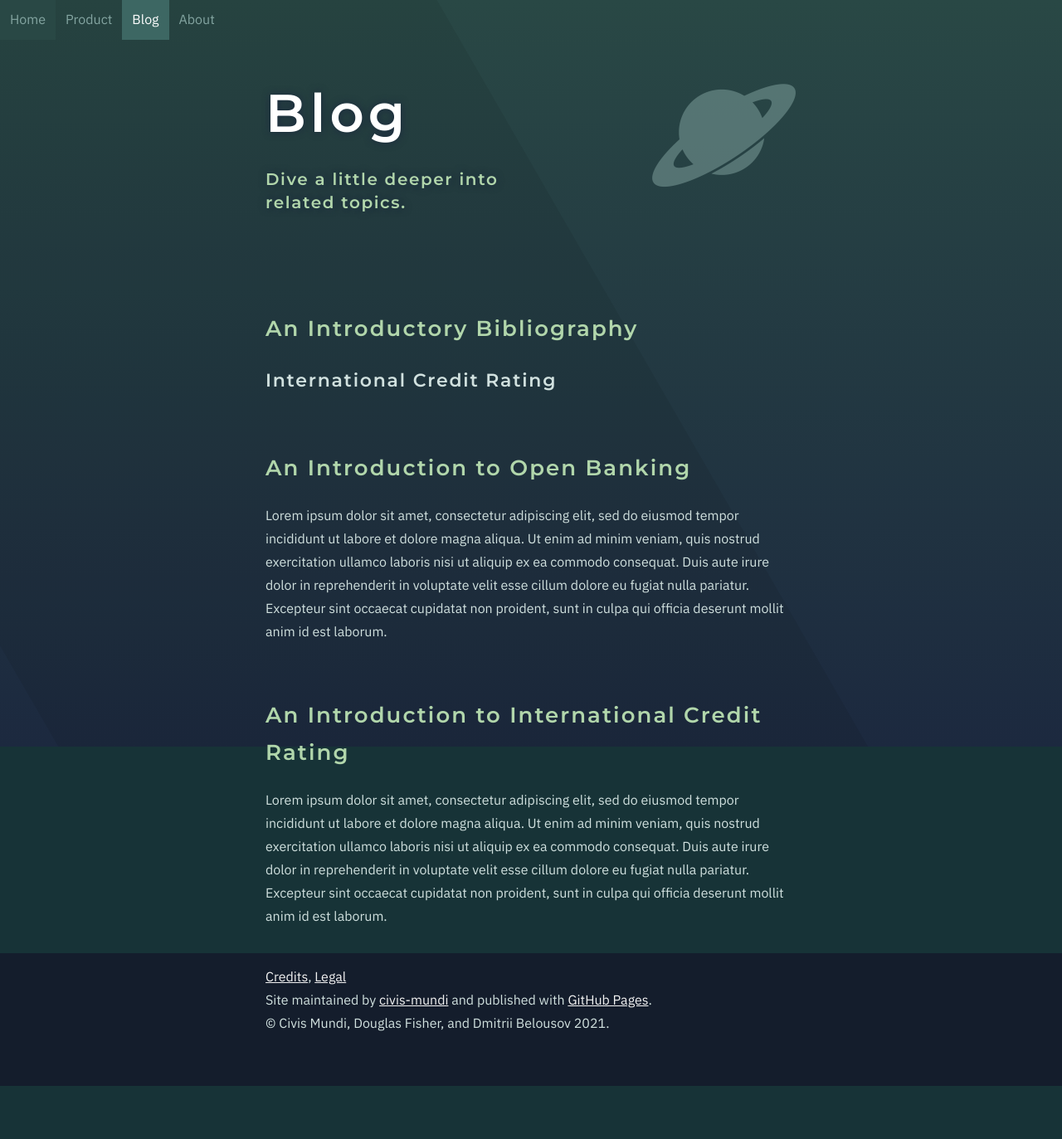
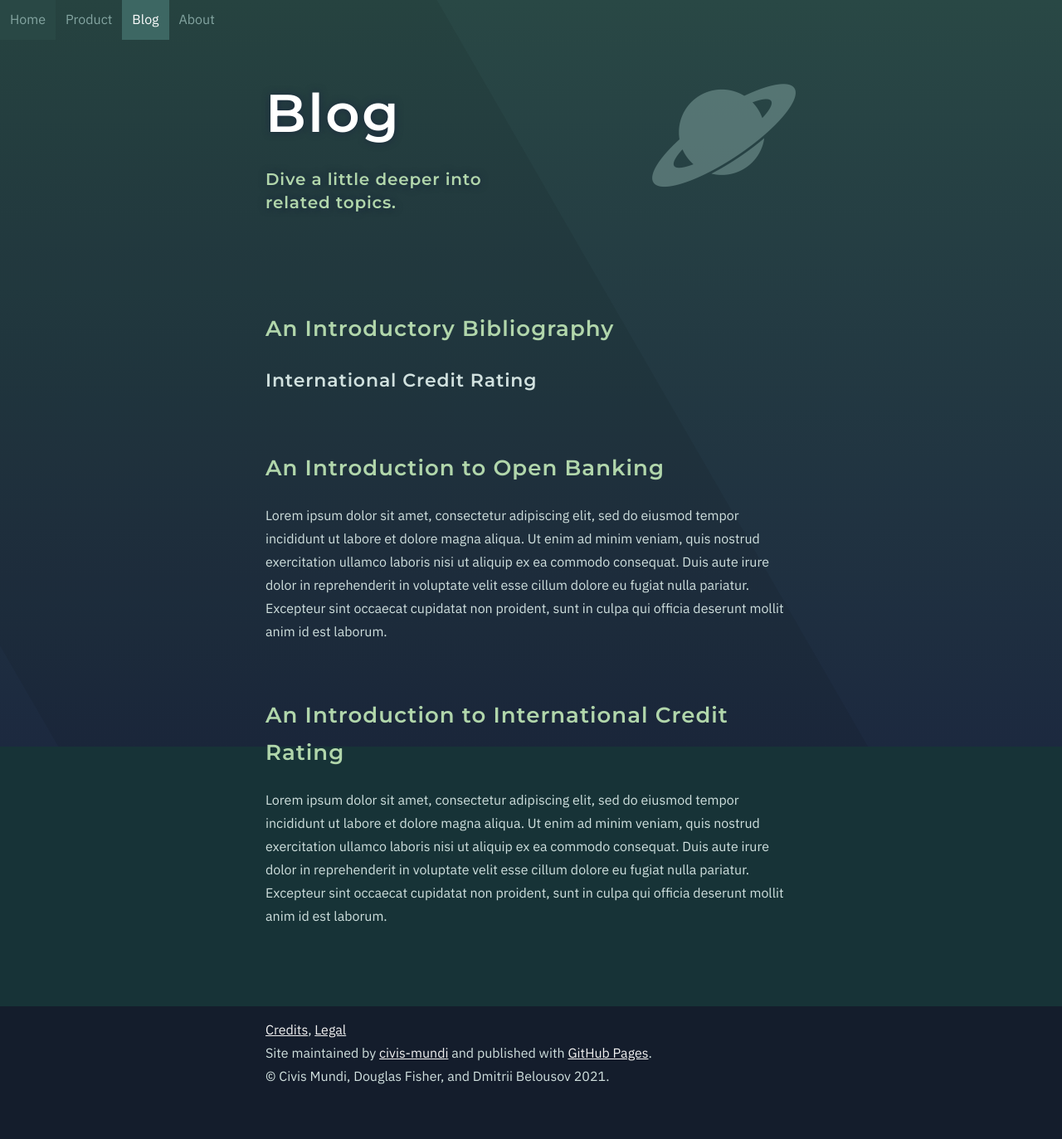
Before and after one commit to civis-mundi/civis-mundi.github.io, a Jekyll site: the page built from pages/blog.html, in a window 1280 px wide. Shown: the whole page at 83% size. Built offline with Jekyll 4.4.1, drawn with Linux system fonts in a browser that asks for light colours; before the commit the page ends 1309 px from its top, so only the background shows below that.

Commit message:
#2 Minor tweaks.

```diff
--- a/_sass/typography.scss
+++ b/_sass/typography.scss
@@ -15,7 +15,7 @@ h1, h2, h3, h4, h5, h6 {
   font-weight: 700;
   color: $colorPrimary2a;
   font-family: 'Montserrat', sans-serif;
-  letter-spacing: 0.08em;
+  letter-spacing: 0.04em;
 }
 
 h1 {
--- a/pages/about.html
+++ b/pages/about.html
@@ -59,8 +59,6 @@ title: About
     <p>
         The Latin words, "civis mundi", mean "citizen of the world". Given our goals, this choice of name seems
         appropriate.
-    </p>
-    <p>
         According to scholars of Latin, the word "civis" is pronounced with a hard "c" and a soft "v" (/ˈkiːʋis/).
     </p>
 </div>
--- a/pages/blog.html
+++ b/pages/blog.html
@@ -21,3 +21,4 @@ title: Blog
     </li>
     {% endfor %}
 </ul>
+<div class="empty-space"/>
```
